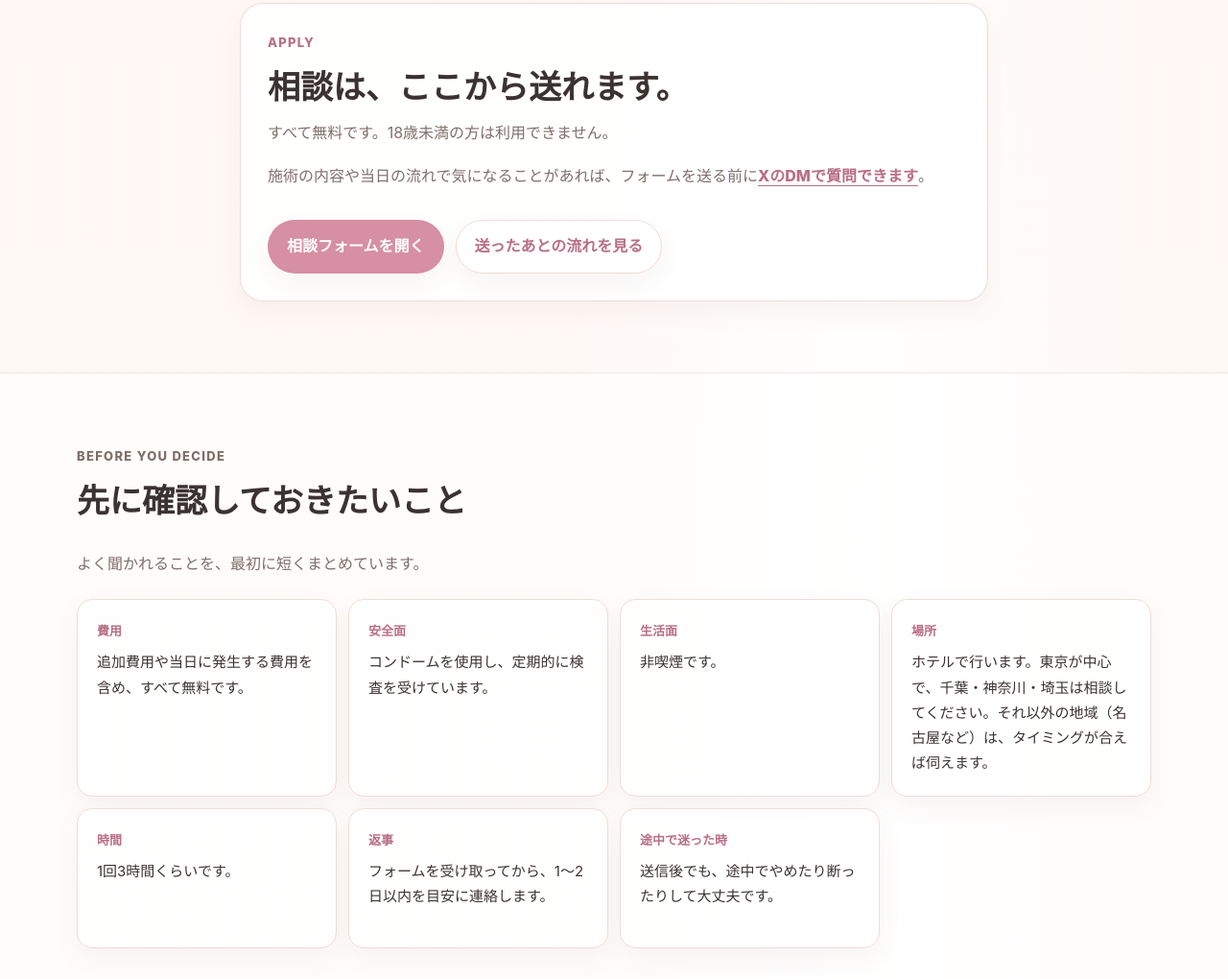
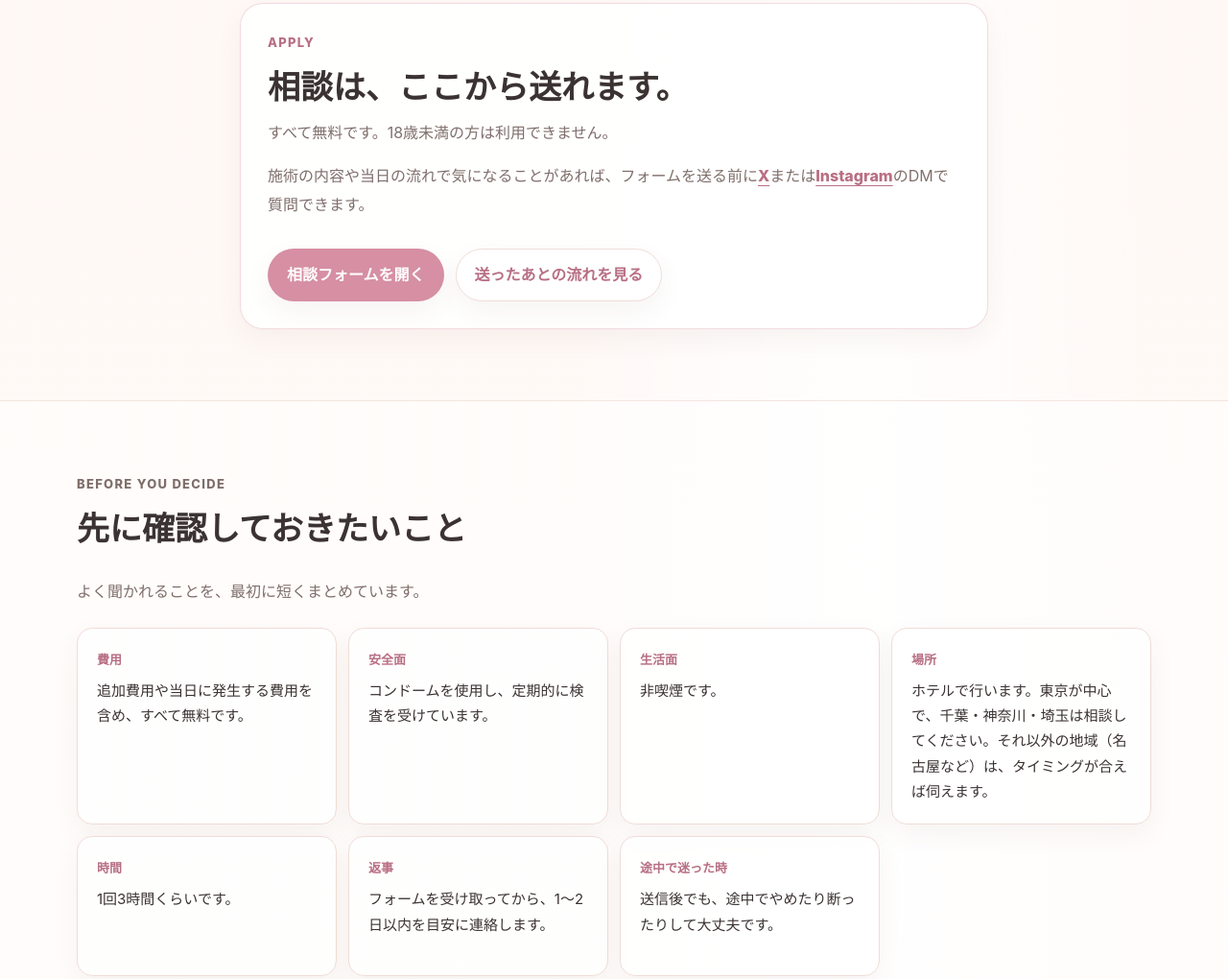
Before and after one commit to miyakaihatu/nakaiki, a plain HTML site: page guide.html in a window 1280 px wide. Shown: the part 820-1840 px from the top of the page at 96% size. Drawn offline with Linux system fonts and the light colour scheme; a script that the page names is missing.

Commit message:
Add Instagram as a pre-form contact option

```diff
--- a/guide.html
+++ b/guide.html
@@ -47,7 +47,7 @@
       <p class="eyebrow">Apply</p>
       <h2 id="apply-now-title">相談は、ここから送れます。</h2>
       <p>すべて無料です。18歳未満の方は利用できません。</p>
-      <p>施術の内容や当日の流れで気になることがあれば、フォームを送る前に<a class="text-link" href="https://x.com/miya_kankaku" target="_blank" rel="noopener noreferrer nofollow">XのDMで質問できます</a>。</p>
+      <p>施術の内容や当日の流れで気になることがあれば、フォームを送る前に<a class="text-link" href="https://x.com/miya_kankaku" target="_blank" rel="noopener noreferrer nofollow">X</a>または<a class="text-link" href="https://www.instagram.com/nakaikioilmassage/" target="_blank" rel="noopener noreferrer nofollow">Instagram</a>のDMで質問できます。</p>
       <div class="button-row">
         <a class="button primary" href="https://docs.google.com/forms/d/1Z66g-mwSutls18mOXEv9DRIS83cDv1mK9pyOA1X2QUs/viewform?pli=1" target="_blank" rel="noopener noreferrer nofollow">相談フォームを開く</a>
         <a class="button secondary" href="#flow">送ったあとの流れを見る</a>
@@ -264,7 +264,7 @@
       <article class="article-card"><div><h2>無料ですか？</h2><p>はい。追加費用や当日に発生する費用を含め、すべて無料です。内容や進め方を整えている段階のためです。</p></div></article>
       <article class="article-card"><div><h2>どんな内容ですか？</h2><p>感じにくさ、緊張、身体の反応について、安心・呼吸・感覚の拾い方から整理していく個別対応です。医療行為や治療ではありません。</p></div></article>
       <article class="article-card"><div><h2>開発とは何ですか？</h2><p>ここでは、誰かの身体を無理に変える意味では使っていません。反応の順番を見ながら、感覚を拾いやすい状態に近づけることを指しています。</p></div></article>
-      <article class="article-card"><div><h2>会う前に質問だけでも大丈夫ですか？</h2><p>はい。相談フォームを送る前でも、施術の内容や当日の進め方について<a class="text-link" href="https://x.com/miya_kankaku" target="_blank" rel="noopener noreferrer nofollow">XのDMで質問できます</a>。匿名で聞きたい場合は<a class="text-link" href="https://marshmallow-qa.com/miya_massage" target="_blank" rel="noopener noreferrer nofollow">質問箱</a>も使えます。</p></div></article>
+      <article class="article-card"><div><h2>会う前に質問だけでも大丈夫ですか？</h2><p>はい。相談フォームを送る前でも、施術の内容や当日の進め方について<a class="text-link" href="https://x.com/miya_kankaku" target="_blank" rel="noopener noreferrer nofollow">X</a>または<a class="text-link" href="https://www.instagram.com/nakaikioilmassage/" target="_blank" rel="noopener noreferrer nofollow">Instagram</a>のDMで質問できます。匿名で聞きたい場合は<a class="text-link" href="https://marshmallow-qa.com/miya_massage" target="_blank" rel="noopener noreferrer nofollow">質問箱</a>も使えます。</p></div></article>
       <article class="article-card"><div><h2>場所はどこですか？</h2><p>ホテルで行います。東京が中心で、千葉・神奈川・埼玉は相談してください。それ以外の地域は、タイミングが合えば伺えます。</p></div></article>
       <article class="article-card"><div><h2>時間はどのくらいですか？</h2><p>1回3時間くらいです。</p></div></article>
       <article class="article-card"><div><h2>返事はいつ来ますか？</h2><p>フォームを受け取ってから、1〜2日以内を目安に連絡します。XかInstagramのDMで「フォーム送りました」と一言もらえると確実です。</p></div></article>
```
